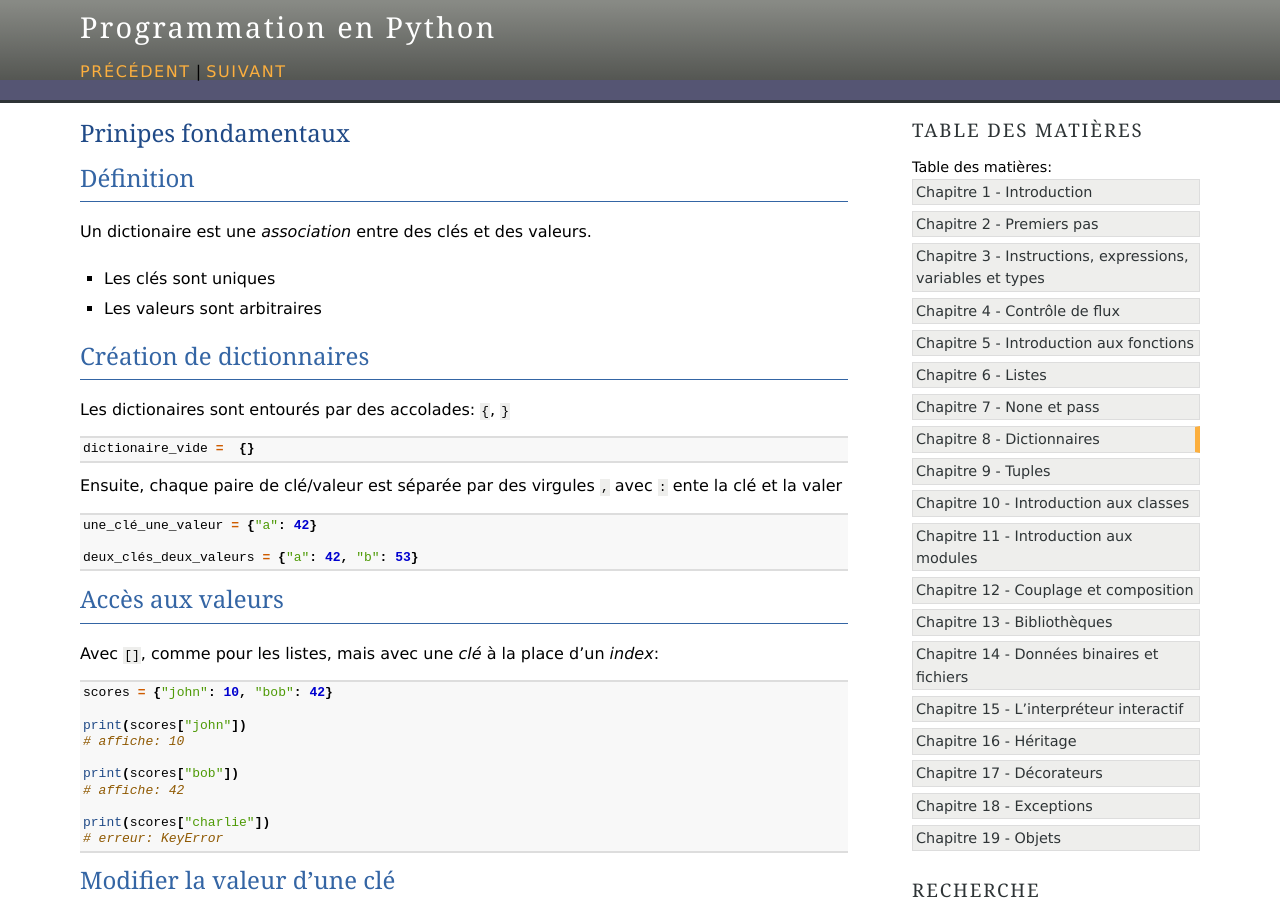
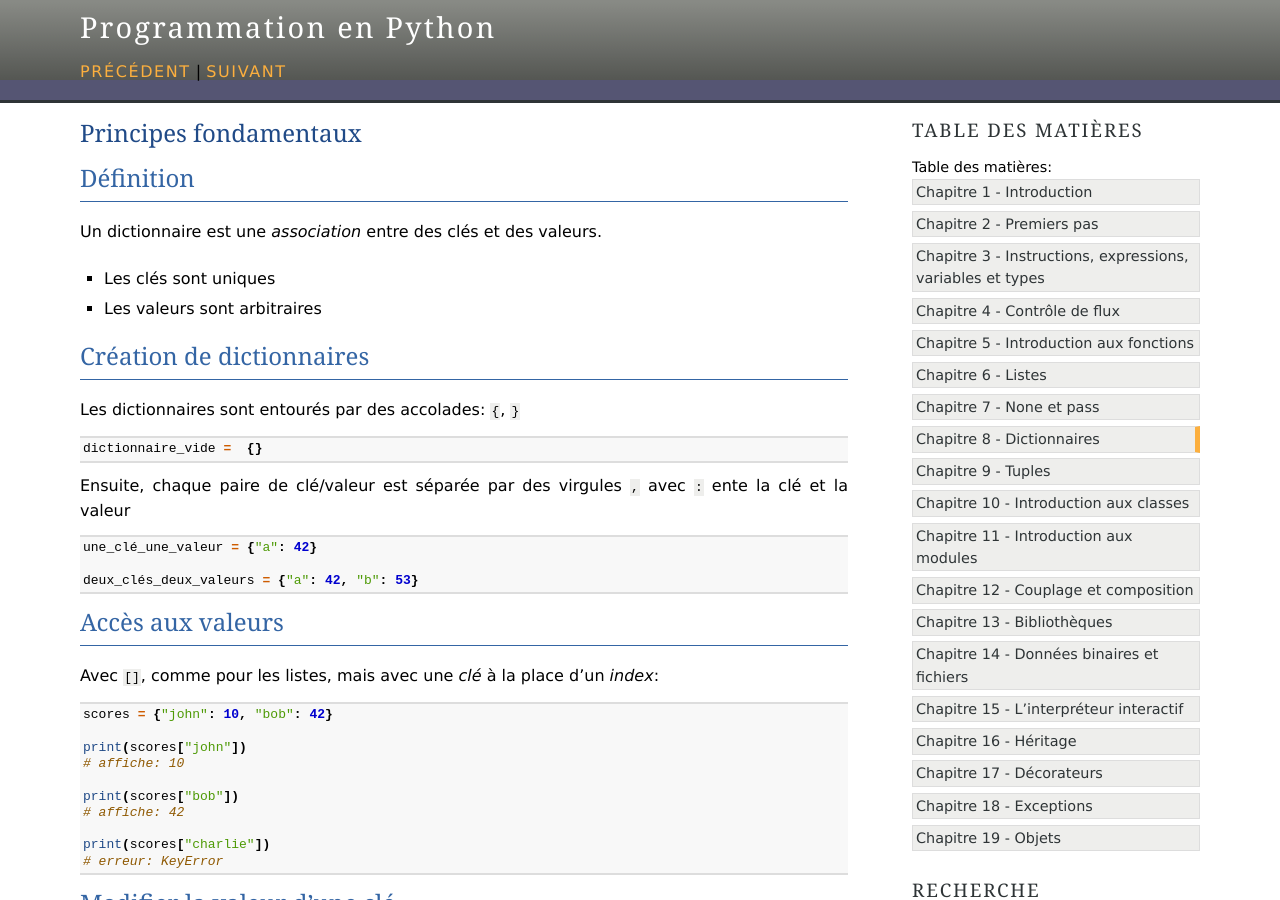
Before and after one commit to gruiick/cours-python, a Sphinx documentation site: the page built from cours/source/08-dictionnaires/01-bases.rst, in a window 1280 px wide and 900 px high. Built offline with Sphinx 7.4.7, drawn with Linux system fonts in a browser that asks for light colours.

Commit message:
Correction orthographique

```diff
--- a/cours/source/08-dictionnaires/01-bases.rst
+++ b/cours/source/08-dictionnaires/01-bases.rst
@@ -1,10 +1,10 @@
-Prinipes fondamentaux
-=====================
+Principes fondamentaux
+======================
 
 Définition
 ----------
 
-Un dictionaire est une *association* entre des clés et des valeurs.
+Un dictionnaire est une *association* entre des clés et des valeurs.
 
 * Les clés sont uniques
 * Les valeurs sont arbitraires
@@ -12,12 +12,12 @@ Un dictionaire est une *association* entre des clés et des valeurs.
 Création de dictionnaires
 -------------------------
 
-Les dictionaires sont entourés par des accolades: ``{``, ``}`` ::
+Les dictionnaires sont entourés par des accolades: ``{``, ``}`` ::
 
-    dictionaire_vide =  {}
+    dictionnaire_vide =  {}
 
 Ensuite, chaque paire de clé/valeur est séparée par des virgules ``,``
-avec ``:`` ente la clé et la valer ::
+avec ``:`` ente la clé et la valeur ::
 
     une_clé_une_valeur = {"a": 42}
 
--- a/cours/source/08-dictionnaires/02-itération.rst
+++ b/cours/source/08-dictionnaires/02-itération.rst
@@ -1,4 +1,4 @@
-Itération et dictionaires
+Itération et dictionnaires
 ==========================
 
 Itérer sur les clés
--- a/cours/source/08-dictionnaires/03-booléens.rst
+++ b/cours/source/08-dictionnaires/03-booléens.rst
@@ -4,7 +4,7 @@ Dictionnaires et booléens
 Falsy et truthy
 ----------------
 
-Les dictionaires vides sont falsy, et tous les autres dictionaires sont truthy::
+Les dictionnaires vides sont falsy, et tous les autres dictionnaires sont truthy::
 
    mon_dico = {"a": 1, "b": 2}
    if mon_dico:
@@ -30,10 +30,10 @@ Avec ``in``, comme le listes::
     # affiche: False
 
 
-Comparaisons de dictionaires
+Comparaisons de dictionnaires
 -----------------------------
 
-Deux dictionaires sont considérés égaux s'ils ont les mêmes clés
+Deux dictionnaires sont considérés égaux s'ils ont les mêmes clés
 et les mêmes valeurs. L'ordre n'importe pas::
 
     {"a":1, "b":2} == {"a":1, "b":2}  # True
```
